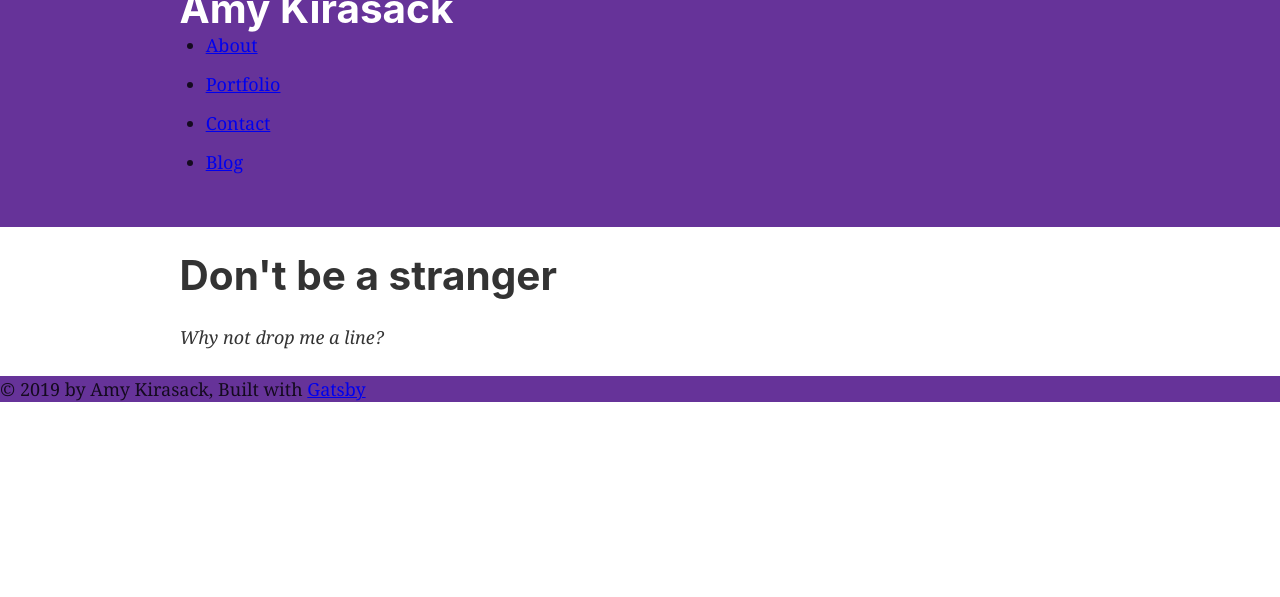
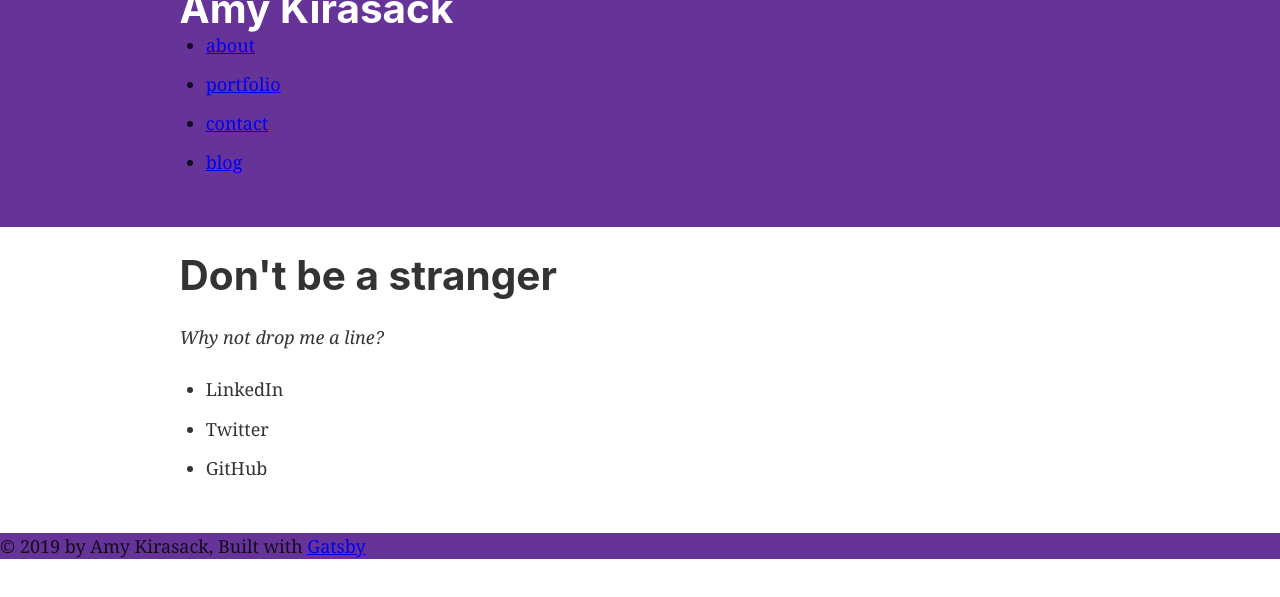
Before and after one commit to WebDevCaptain/portfolio, a Gatsby site: page /contact in a window 1280 px wide. Shown: the part 59-656 px from the top of the page. Built offline with nearby package versions, Linux system fonts and the light colour scheme; Gatsby itself is replaced by a stand-in of ours.

Commit message:
style: More minimal styling

```diff
--- a/src/components/header.js
+++ b/src/components/header.js
@@ -38,16 +38,16 @@ const Header = ({ siteTitle }) => (
       </h1>
       <ul>
         <li>
-          <Link to="/about/">About</Link>
+          <Link to="/about/">about</Link>
         </li>
         <li>
-          <Link to="/portfolio/">Portfolio</Link>
+          <Link to="/portfolio/">portfolio</Link>
         </li>
         <li>
-          <Link to="/contact/">Contact</Link>
+          <Link to="/contact/">contact</Link>
         </li>
         <li>
-          <Link to="/blog/">Blog</Link>
+          <Link to="/blog/">blog</Link>
         </li>
       </ul>
     </div>
--- a/src/pages/contact.js
+++ b/src/pages/contact.js
@@ -2,10 +2,23 @@ import React from 'react';
 
 import Layout from '../components/layout';
 
+// perhaps add an email form to directly email me from this page?
+// Name
+// Email
+// Subject
+// Body
+
 const ContactPage = () => (
   <Layout>
     <h1>Don't be a stranger</h1>
-    <em>Why not drop me a line?</em>
+    <p>
+      <em>Why not drop me a line?</em>
+    </p>
+    <ul>
+      <li>LinkedIn</li>
+      <li>Twitter</li>
+      <li>GitHub</li>
+    </ul>
   </Layout>
 );
 
```
